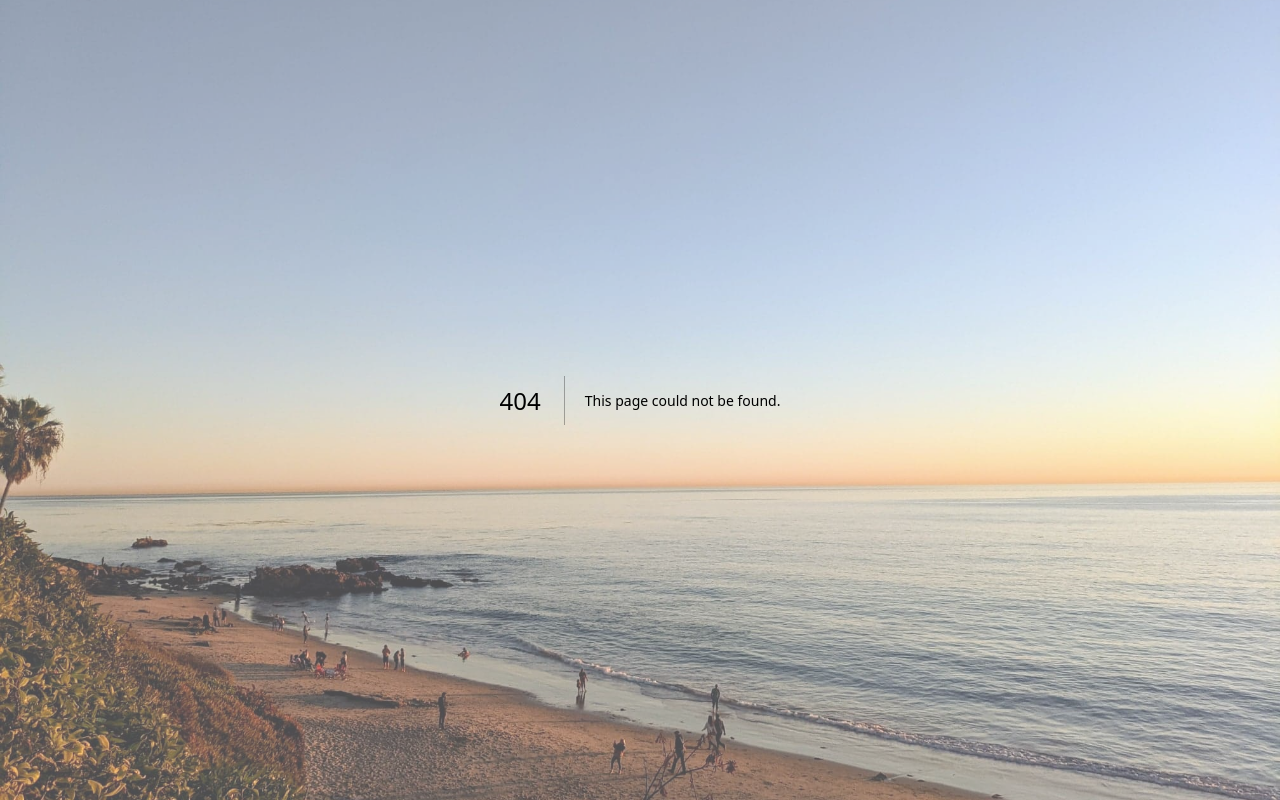
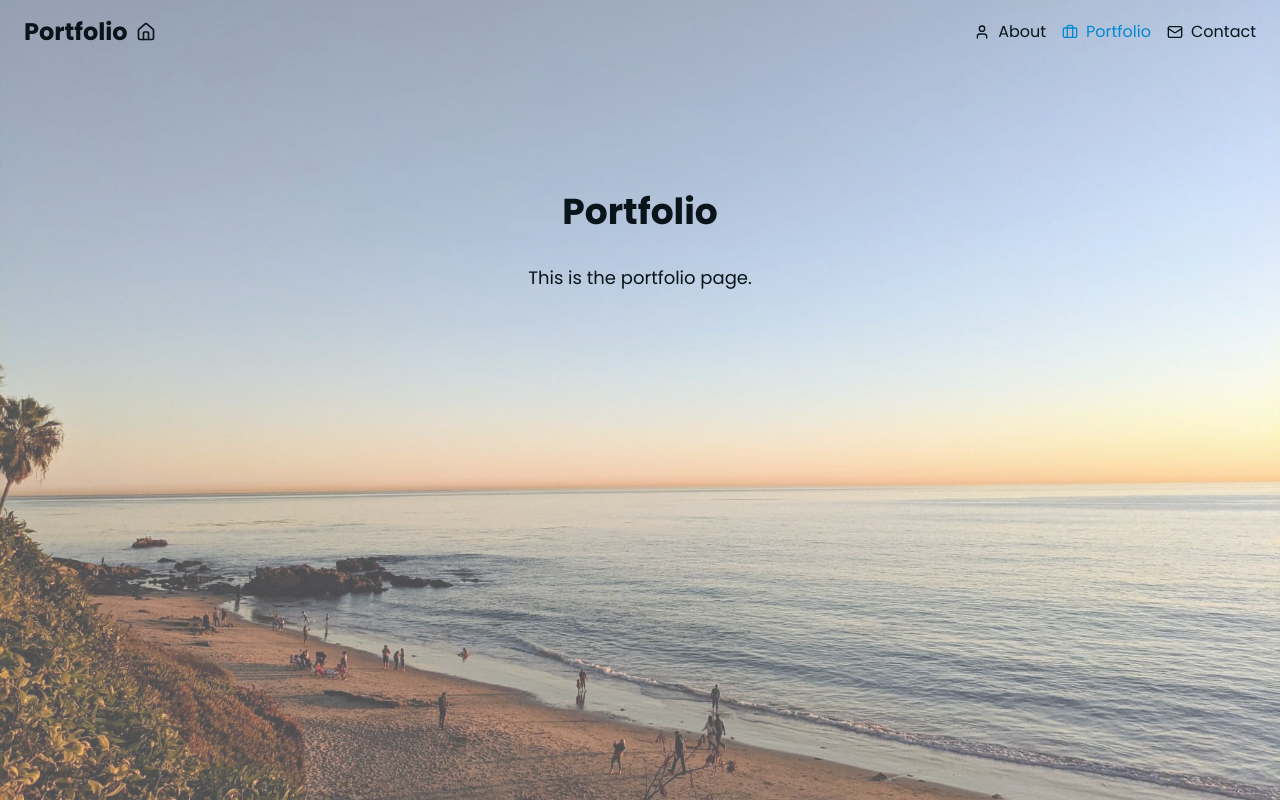
Before and after one commit to TyeStanley/portfolio-definitive, a Next.js app: page /portfolio in a window 1280 px wide. Before the commit this address had no page. Built offline with nearby package versions, Linux system fonts and the light colour scheme.

Commit message:
added other pages

```diff
--- /dev/null
+++ b/src/app/about/page.tsx
@@ -0,0 +1,17 @@
+import Navbar from '@/components/Navbar';
+
+export default function About() {
+  return (
+    <main className="min-h-screen">
+      <Navbar title="About" />
+      <div className="flex flex-1 items-center justify-center pt-20">
+        <div className="container mx-auto px-6 py-12 text-center">
+          <h1 className="text-base-content mb-8 text-4xl font-bold">About Me</h1>
+          <div className="prose max-w-none">
+            <p className="text-base-content text-lg">This is the about page.</p>
+          </div>
+        </div>
+      </div>
+    </main>
+  );
+}
--- /dev/null
+++ b/src/app/contact/page.tsx
@@ -0,0 +1,17 @@
+import Navbar from '@/components/Navbar';
+
+export default function Contact() {
+  return (
+    <main className="min-h-screen">
+      <Navbar title="Contact" />
+      <div className="flex flex-1 items-center justify-center pt-20">
+        <div className="container mx-auto px-6 py-12 text-center">
+          <h1 className="text-base-content mb-8 text-4xl font-bold">Contact</h1>
+          <div className="prose max-w-none">
+            <p className="text-base-content text-lg">This is the contact page.</p>
+          </div>
+        </div>
+      </div>
+    </main>
+  );
+}
--- a/src/app/page.tsx
+++ b/src/app/page.tsx
@@ -1,4 +1,5 @@
 import { User, Briefcase, Mail, Linkedin, Github, FileText } from 'lucide-react';
+import Link from 'next/link';
 
 export default function Home() {
   return (
@@ -17,24 +18,35 @@ export default function Home() {
 
         {/* Action buttons */}
         <div className="mb-8 flex flex-col justify-center gap-4 sm:flex-row">
-          <button className="btn btn-outline btn-primary hover:bg-primary hover:text-primary-content active:bg-primary active:text-primary-content focus:bg-primary focus:text-primary-content rounded-lg border-2 bg-white/30 px-8 py-3 transition-all duration-300">
+          <Link
+            href="/about"
+            className="btn btn-outline btn-primary hover:bg-primary hover:text-primary-content active:bg-primary active:text-primary-content focus:bg-primary focus:text-primary-content rounded-lg border-2 bg-white/30 px-8 py-3 transition-all duration-300"
+          >
             <User className="mr-2 h-5 w-5" />
             About
-          </button>
-          <button className="btn btn-outline btn-primary hover:bg-primary hover:text-primary-content active:bg-primary active:text-primary-content focus:bg-primary focus:text-primary-content rounded-lg border-2 bg-white/30 px-8 py-3 transition-all duration-300">
+          </Link>
+          <Link
+            href="/portfolio"
+            className="btn btn-outline btn-primary hover:bg-primary hover:text-primary-content active:bg-primary active:text-primary-content focus:bg-primary focus:text-primary-content rounded-lg border-2 bg-white/30 px-8 py-3 transition-all duration-300"
+          >
             <Briefcase className="mr-2 h-5 w-5" />
             Portfolio
-          </button>
-          <button className="btn btn-outline btn-primary hover:bg-primary hover:text-primary-content active:bg-primary active:text-primary-content focus:bg-primary focus:text-primary-content rounded-lg border-2 bg-white/30 px-8 py-3 transition-all duration-300">
+          </Link>
+          <Link
+            href="/contact"
+            className="btn btn-outline btn-primary hover:bg-primary hover:text-primary-content active:bg-primary active:text-primary-content focus:bg-primary focus:text-primary-content rounded-lg border-2 bg-white/30 px-8 py-3 transition-all duration-300"
+          >
             <Mail className="mr-2 h-5 w-5" />
             Contact
-          </button>
+          </Link>
         </div>
 
         {/* Social links */}
         <div className="flex justify-center space-x-4">
           <a
             href="https://www.linkedin.com/in/tyestanley/"
+            target="_blank"
+            rel="noopener noreferrer"
             className="btn btn-circle btn-outline btn-primary hover:bg-primary hover:text-primary-content active:bg-primary active:text-primary-content focus:bg-primary focus:text-primary-content border-2 bg-white/30 transition-all duration-300"
             aria-label="LinkedIn"
           >
@@ -42,6 +54,8 @@ export default function Home() {
           </a>
           <a
             href="https://github.com/TyeStanley"
+            target="_blank"
+            rel="noopener noreferrer"
             className="btn btn-circle btn-outline btn-primary hover:bg-primary hover:text-primary-content active:bg-primary active:text-primary-content focus:bg-primary focus:text-primary-content border-2 bg-white/30 transition-all duration-300"
             aria-label="GitHub"
           >
@@ -49,6 +63,8 @@ export default function Home() {
           </a>
           <a
             href="/Tye_Stanley_Resume.pdf"
+            target="_blank"
+            rel="noopener noreferrer"
             className="btn btn-circle btn-outline btn-primary hover:bg-primary hover:text-primary-content active:bg-primary active:text-primary-content focus:bg-primary focus:text-primary-content border-2 bg-white/30 transition-all duration-300"
             aria-label="Resume"
           >
--- /dev/null
+++ b/src/app/portfolio/page.tsx
@@ -0,0 +1,17 @@
+import Navbar from '@/components/Navbar';
+
+export default function Portfolio() {
+  return (
+    <main className="min-h-screen">
+      <Navbar title="Portfolio" />
+      <div className="flex flex-1 items-center justify-center pt-20">
+        <div className="container mx-auto px-6 py-12 text-center">
+          <h1 className="text-base-content mb-8 text-4xl font-bold">Portfolio</h1>
+          <div className="prose max-w-none">
+            <p className="text-base-content text-lg">This is the portfolio page.</p>
+          </div>
+        </div>
+      </div>
+    </main>
+  );
+}
--- /dev/null
+++ b/src/components/Navbar.tsx
@@ -0,0 +1,48 @@
+import Link from 'next/link';
+import { User, Briefcase, Mail, Home } from 'lucide-react';
+
+interface NavbarProps {
+  title: 'About' | 'Portfolio' | 'Contact';
+}
+
+export default function Navbar({ title }: NavbarProps) {
+  return (
+    <nav className="navbar relative z-20 px-6 py-4">
+      <div className="navbar-start">
+        <h1 className="text-2xl font-bold">{title}</h1>
+        <Link
+          href="/"
+          className="text-base-content hover:text-primary mr-4 flex items-center transition-colors duration-200"
+        >
+          <Home className="ml-2 h-5 w-5" />
+        </Link>
+      </div>
+
+      <div className="navbar-end">
+        <div className="flex space-x-4">
+          <Link
+            href="/about"
+            className={`hover:text-primary flex items-center transition-colors duration-200 ${title === 'About' ? 'text-primary' : 'text-base-content'}`}
+          >
+            <User className="mr-2 h-4 w-4" />
+            About
+          </Link>
+          <Link
+            href="/portfolio"
+            className={`hover:text-primary flex items-center transition-colors duration-200 ${title === 'Portfolio' ? 'text-primary' : 'text-base-content'}`}
+          >
+            <Briefcase className="mr-2 h-4 w-4" />
+            Portfolio
+          </Link>
+          <Link
+            href="/contact"
+            className={`hover:text-primary flex items-center transition-colors duration-200 ${title === 'Contact' ? 'text-primary' : 'text-base-content'}`}
+          >
+            <Mail className="mr-2 h-4 w-4" />
+            Contact
+          </Link>
+        </div>
+      </div>
+    </nav>
+  );
+}
```
Also changed, not shown: public/me.jpg (added).
